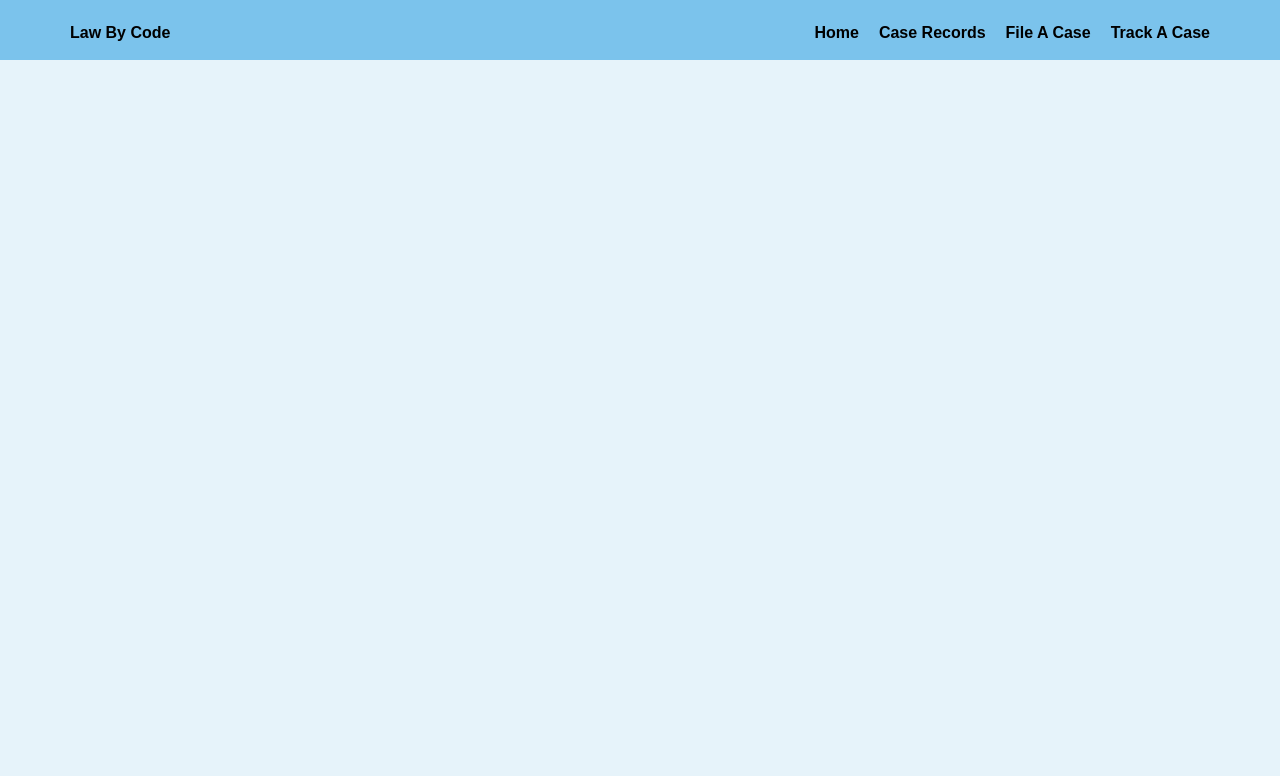
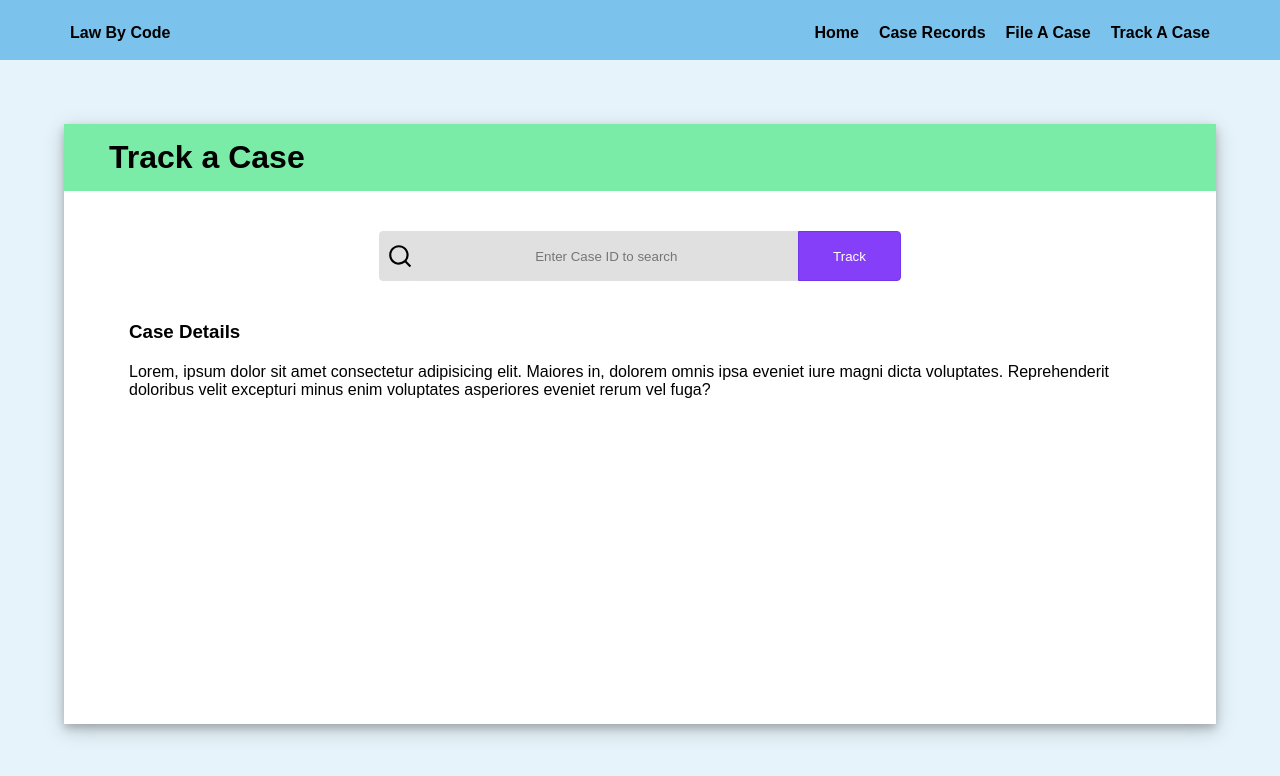
Before and after one commit to Deepajha14/Law-By-Code, a React (Create React App) app in the folder client/: page /trackCase in a window 1280 px wide. Shown: the top 776 px of the page. Built offline with nearby package versions, Linux system fonts and the light colour scheme.

Commit message:
Create Track Case Frontend

```diff
--- a/client/package.json
+++ b/client/package.json
@@ -8,6 +8,7 @@
     "@testing-library/user-event": "^13.5.0",
     "react": "^18.2.0",
     "react-dom": "^18.2.0",
+    "react-icons": "^4.11.0",
     "react-router-dom": "^6.15.0",
     "react-scripts": "5.0.1",
     "web-vitals": "^2.1.4"
--- a/client/src/App.js
+++ b/client/src/App.js
@@ -1,15 +1,17 @@
 import React from "react";
-import './index.css';
-import {Routes, Route} from "react-router-dom";
+import "./index.css";
+import { Routes, Route } from "react-router-dom";
 import Navbar from "./Components/Navbar";
-import Home from './Routes/Home';
+import Home from "./Home";
+import TrackCase from "./TrackCase";
 
 function App() {
   return (
     <div className="App">
       <Navbar />
       <Routes>
-        <Route path='/' element={<Home/>} />
+        <Route path="/" element={<Home />} />
+        <Route path="/trackCase" element={<TrackCase />} />
       </Routes>
     </div>
   );
--- a/client/src/CSS/NavbarStyle.css
+++ b/client/src/CSS/NavbarStyle.css
@@ -1,7 +1,7 @@
 .navbar {
   height: 60px;
   width: 100vw;
-    background: #7BC3EC;
+  background: #7bc3ec;
   display: flex;
   justify-content: space-between;
   align-items: center;
@@ -23,6 +23,10 @@
 }
 
 .link:hover {
-    color: #E6F3FA;
+  color: #e6f3fa;
   /* text-decoration: underline; */
 }
+
+a {
+  color: black;
+}
--- /dev/null
+++ b/client/src/CSS/TrackCaseStyle.css
@@ -0,0 +1,57 @@
+.mainBox {
+  display: flex;
+  justify-content: center;
+}
+.trackCase {
+  background-color: white;
+  display: flex;
+  flex-direction: column;
+  margin: 5%;
+  width: 100vw;
+  min-height: 75vh;
+  box-shadow: 0 4px 8px 0 rgba(0, 0, 0, 0.2), 0 6px 20px 0 rgba(0, 0, 0, 0.19);
+}
+.heading {
+  background-color: #7beca8;
+  padding: 15px 45px;
+}
+.searchBar {
+  display: flex;
+  justify-content: center;
+  padding: 40px 2px;
+}
+.searchIcon {
+  height: 50px;
+  background-color: #e0e0e0;
+  padding-left: 7px;
+  width: 35px;
+  border: 1px solid #e0e0e0;
+  border-radius: 4px 0 0 4px;
+}
+input {
+  width: 30vw;
+  height: 50px;
+  text-align: center;
+  background-color: #e0e0e0;
+  border: 1px solid #e0e0e0;
+}
+.trackButton {
+  height: 50px;
+  width: 8vw;
+  background-color: #853ff9;
+  color: white;
+  border: 1px solid #7235ed;
+  border-radius: 0 4px 4px 0;
+}
+.caseDetails {
+  padding: 0 65px 25px;
+}
+.caseDetails h3 {
+  margin-bottom: 20px;
+}
+.trackButton:hover {
+  background-color: #5520bd;
+}
+textarea:focus, input:focus{
+  outline: none;
+}
--- a/client/src/Components/Navbar.js
+++ b/client/src/Components/Navbar.js
@@ -1,16 +1,18 @@
-import React from 'react'
-import '../CSS/NavbarStyle.css'
+import React from "react";
+import "../CSS/NavbarStyle.css";
 
 export default function Navbar() {
   return (
-    <nav className='navbar'>
+    <nav className="navbar">
       <div className="logo">Law By Code</div>
       <ul className="navLinks">
         <li className="link">Home</li>
         <li className="link">Case Records</li>
         <li className="link">File A Case</li>
+        <a href="/trackCase">
           <li className="link">Track A Case</li>
+        </a>
       </ul>
     </nav>
-  )
+  );
 }
--- a/client/src/Routes/Home.js
+++ b/client/src/Home.js
@@ -1,5 +1,5 @@
 import React from 'react'
-import Dashboard from '../Components/Dashboard.js'
+import Dashboard from './Components/Dashboard.js'
 
 export default function Home() {
   return (
--- /dev/null
+++ b/client/src/TrackCase.js
@@ -0,0 +1,37 @@
+import React from "react";
+import "./CSS/TrackCaseStyle.css";
+import { RiSearchLine } from "react-icons/ri";
+
+function TrackCase() {
+  return (
+    <div className="mainBox">
+      <div className="trackCase">
+        <h1 className="heading">Track a Case</h1>
+        <div className="searchBar">
+          <RiSearchLine className="searchIcon" />
+          <form action="">
+            <input
+              type="text"
+              name="trackingId"
+              placeholder="Enter Case ID to search"
+            />
+            <button className="trackButton" type="submit">
+              Track
+            </button>
+          </form>
+        </div>
+        <div className="caseDetails">
+          <h3>Case Details</h3>
+          <div className="caseData">
+            Lorem, ipsum dolor sit amet consectetur adipisicing elit. Maiores
+            in, dolorem omnis ipsa eveniet iure magni dicta voluptates.
+            Reprehenderit doloribus velit excepturi minus enim voluptates
+            asperiores eveniet rerum vel fuga?
+          </div>
+        </div>
+      </div>
+    </div>
+  );
+}
+
+export default TrackCase;
```
Also changed, not shown: 1 other file (tests, documents, lock files or other folders). Lines whose indentation alone changed are shown as unchanged.
